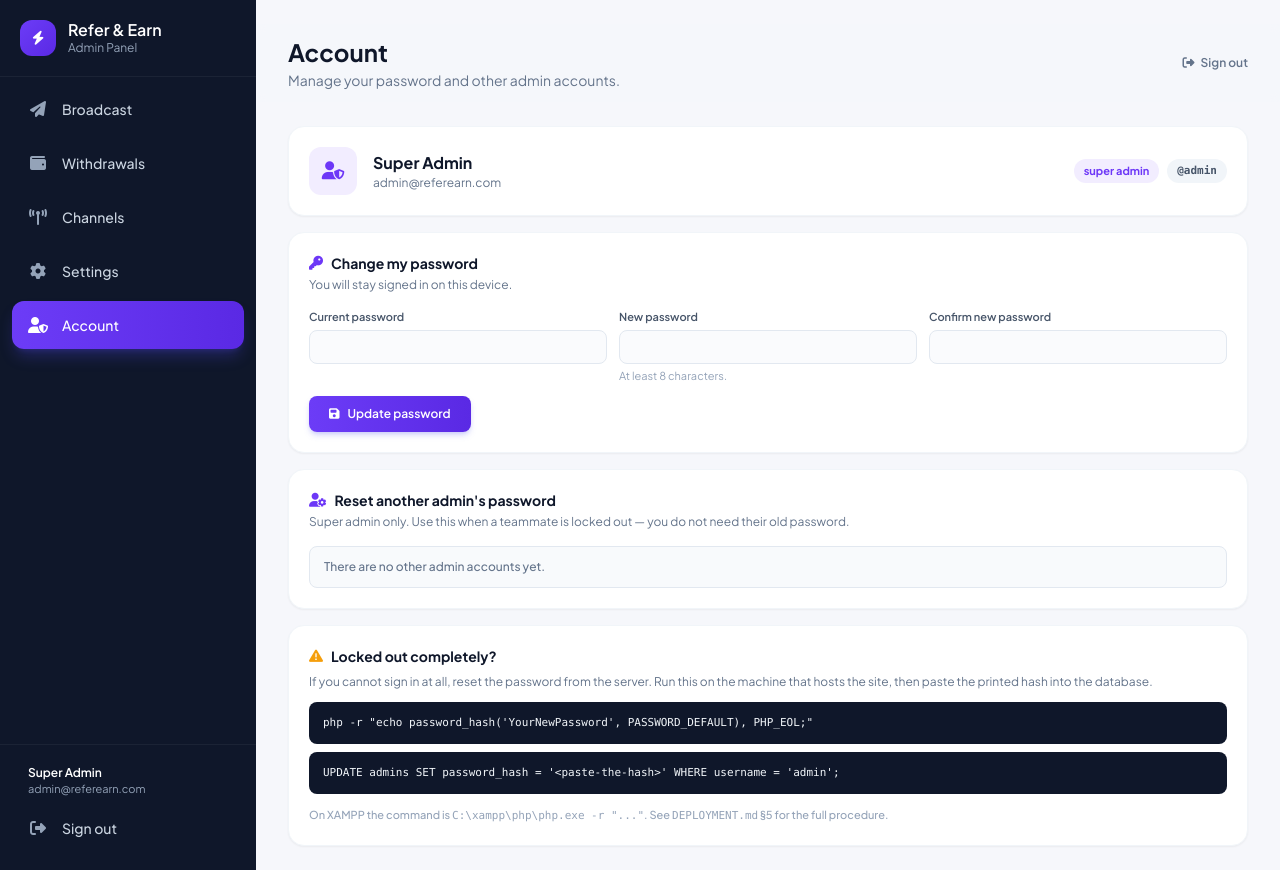
After one commit to sonukr-sharma/test, a PHP site: page /adm/account.php in a window 1280 px wide. The commit adds this page. Run offline with PHP 8.4, Linux system fonts and the light colour scheme; a user stored in the database is signed in; data comes from the database, SQL or seed files in the repository; some libraries are stand-ins or nearby versions.

Commit message:
connected

```diff
--- /dev/null
+++ b/adm/account.php
@@ -0,0 +1,469 @@
+<?php
+/**
+ * Admin — Account & password
+ *
+ * Lets the signed-in admin change their own password, and lets a super_admin
+ * reset the password of any other admin account.
+ */
+declare(strict_types=1);
+
+require_once __DIR__ . '/../config.php';
+
+$admin = require_admin();
+
+$notice = null;
+$error  = null;
+$errors = [];
+
+/* ---------------------------------------------------------------------
+ |  Actions
+ * ------------------------------------------------------------------- */
+
+if ($_SERVER['REQUEST_METHOD'] === 'POST') {
+    if (!csrf_verify($_POST['csrf_token'] ?? null)) {
+        $error = 'Your session expired. Please try again.';
+    } else {
+        $action = (string) ($_POST['action'] ?? '');
+
+        try {
+            $pdo = db();
+
+            switch ($action) {
+                /* -----------------------------------------------------
+                 |  Change my own password
+                 * --------------------------------------------------- */
+                case 'change_own':
+                    $current = (string) ($_POST['current_password'] ?? '');
+                    $new     = (string) ($_POST['new_password'] ?? '');
+                    $confirm = (string) ($_POST['confirm_password'] ?? '');
+
+                    $stmt = $pdo->prepare('SELECT `password_hash` FROM `admins` WHERE `id` = :id LIMIT 1');
+                    $stmt->execute([':id' => $admin['id']]);
+                    $hash = (string) ($stmt->fetchColumn() ?: '');
+
+                    if ($current === '') {
+                        $errors['current_password'] = 'Enter your current password.';
+                    } elseif (!password_verify($current, $hash)) {
+                        $errors['current_password'] = 'That is not your current password.';
+                    }
+
+                    if ($new === '') {
+                        $errors['new_password'] = 'Enter a new password.';
+                    } elseif (strlen($new) < 8) {
+                        $errors['new_password'] = 'Use at least 8 characters.';
+                    } elseif ($new === $current) {
+                        $errors['new_password'] = 'The new password must be different.';
+                    }
+
+                    if ($confirm === '') {
+                        $errors['confirm_password'] = 'Repeat the new password.';
+                    } elseif ($new !== $confirm) {
+                        $errors['confirm_password'] = 'The two passwords do not match.';
+                    }
+
+                    if ($errors === []) {
+                        $upd = $pdo->prepare('UPDATE `admins` SET `password_hash` = :h WHERE `id` = :id');
+                        $upd->execute([
+                            ':h'  => password_hash($new, PASSWORD_BCRYPT),
+                            ':id' => $admin['id'],
+                        ]);
+
+                        $log = $pdo->prepare(
+                            'INSERT INTO `audit_logs` (`admin_id`, `action`, `entity_type`, `entity_id`, `ip_address`)
+                             VALUES (:a, :act, :et, :eid, :ip)'
+                        );
+                        $log->execute([
+                            ':a'   => $admin['id'],
+                            ':act' => 'admin.password_changed',
+                            ':et'  => 'admin',
+                            ':eid' => $admin['id'],
+                            ':ip'  => $_SERVER['REMOTE_ADDR'] ?? null,
+                        ]);
+
+                        $notice = 'Your password has been changed.';
+                    }
+                    break;
+
+                /* -----------------------------------------------------
+                 |  Reset another admin's password (super_admin only)
+                 * --------------------------------------------------- */
+                case 'reset_other':
+                    if (($admin['role'] ?? '') !== 'super_admin') {
+                        $error = 'Only a super admin can reset another account.';
+                        break;
+                    }
+
+                    $targetId = (int) ($_POST['admin_id'] ?? 0);
+                    $new      = (string) ($_POST['new_password'] ?? '');
+                    $confirm  = (string) ($_POST['confirm_password'] ?? '');
+
+                    if ($targetId === 0) {
+                        $error = 'Pick an account to reset.';
+                        break;
+                    }
+
+                    if ($targetId === (int) $admin['id']) {
+                        $error = 'Use "Change my password" for your own account.';
+                        break;
+                    }
+
+                    if (strlen($new) < 8) {
+                        $errors['new_password'] = 'Use at least 8 characters.';
+                    }
+
+                    if ($new !== $confirm) {
+                        $errors['confirm_password'] = 'The two passwords do not match.';
+                    }
+
+                    if ($errors !== []) {
+                        break;
+                    }
+
+                    $exists = $pdo->prepare('SELECT `username` FROM `admins` WHERE `id` = :id LIMIT 1');
+                    $exists->execute([':id' => $targetId]);
+                    $targetName = $exists->fetchColumn();
+
+                    if ($targetName === false) {
+                        $error = 'That account no longer exists.';
+                        break;
+                    }
+
+                    $upd = $pdo->prepare('UPDATE `admins` SET `password_hash` = :h WHERE `id` = :id');
+                    $upd->execute([
+                        ':h'  => password_hash($new, PASSWORD_BCRYPT),
+                        ':id' => $targetId,
+                    ]);
+
+                    $log = $pdo->prepare(
+                        'INSERT INTO `audit_logs` (`admin_id`, `action`, `entity_type`, `entity_id`, `meta`, `ip_address`)
+                         VALUES (:a, :act, :et, :eid, :meta, :ip)'
+                    );
+                    $log->execute([
+                        ':a'    => $admin['id'],
+                        ':act'  => 'admin.password_reset',
+                        ':et'   => 'admin',
+                        ':eid'  => $targetId,
+                        ':meta' => json_encode(['target_username' => $targetName], JSON_UNESCAPED_UNICODE),
+                        ':ip'   => $_SERVER['REMOTE_ADDR'] ?? null,
+                    ]);
+
+                    $notice = 'Password reset for "' . $targetName . '".';
+                    break;
+
+                default:
+                    $error = 'Unknown action.';
+            }
+        } catch (Throwable $e) {
+            error_log('adm/account.php failed: ' . $e->getMessage());
+            $error = APP_DEBUG ? $e->getMessage() : 'The action failed. Check the server log.';
+        }
+    }
+}
+
+/* ---------------------------------------------------------------------
+ |  Data
+ * ------------------------------------------------------------------- */
+
+$isSuperAdmin = ($admin['role'] ?? '') === 'super_admin';
+$otherAdmins  = [];
+
+if ($isSuperAdmin) {
+    try {
+        $stmt = db()->prepare(
+            'SELECT `id`, `name`, `username`, `email`, `role`, `is_active`, `last_login_at`
+               FROM `admins`
+              WHERE `id` <> :id
+              ORDER BY `name`'
+        );
+        $stmt->execute([':id' => $admin['id']]);
+        $otherAdmins = $stmt->fetchAll();
+    } catch (Throwable $e) {
+        error_log('adm/account.php list failed: ' . $e->getMessage());
+    }
+}
+?>
+<!DOCTYPE html>
+<html lang="en">
+<head>
+  <meta charset="UTF-8" />
+  <meta name="viewport" content="width=device-width, initial-scale=1.0" />
+  <title>Refer &amp; Earn - Account</title>
+  <script src="https://cdn.tailwindcss.com"></script>
+  <link rel="stylesheet" href="https://cdnjs.cloudflare.com/ajax/libs/font-awesome/6.5.1/css/all.min.css" />
+  <link href="https://fonts.googleapis.com/css2?family=Plus+Jakarta+Sans:wght@400;500;600;700;800&display=swap" rel="stylesheet" />
+  <style>body{font-family:'Plus Jakarta Sans',sans-serif;}</style>
+</head>
+<body class="bg-[#f6f7fb] text-slate-900 antialiased">
+
+<div class="flex min-h-screen">
+
+  <!-- Sidebar -->
+  <aside id="sidebar" class="fixed lg:static inset-y-0 left-0 z-50 w-64 bg-[#0f172a] flex flex-col py-5 -translate-x-full lg:translate-x-0 transition-transform duration-300">
+    <div class="flex items-center justify-between gap-3 px-5 pb-5 border-b border-white/5">
+      <div class="flex items-center gap-3">
+        <div class="w-9 h-9 rounded-xl bg-gradient-to-br from-[#6c3cf7] to-[#5a29e4] flex items-center justify-center">
+          <i class="fa-solid fa-bolt text-white text-sm"></i>
+        </div>
+        <div>
+          <h1 class="text-white font-semibold text-base leading-tight">Refer &amp; Earn</h1>
+          <p class="text-xs text-slate-400">Admin Panel</p>
+        </div>
+      </div>
+      <button onclick="toggleSidebar()" class="lg:hidden text-slate-400 hover:text-white p-1">
+        <i class="fa-solid fa-xmark text-xl"></i>
+      </button>
+    </div>
+
+    <nav class="mt-2 px-3 space-y-1.5 text-sm font-medium flex-1 overflow-y-auto">
+      <a href="broadcast.php" class="flex items-center gap-3.5 px-4 py-3 rounded-xl text-slate-300 hover:bg-white/5 transition">
+        <i class="fa-solid fa-paper-plane text-slate-400 w-5 text-center text-base"></i>
+        <span>Broadcast</span>
+      </a>
+      <a href="withdrawal.php" class="flex items-center gap-3.5 px-4 py-3 rounded-xl text-slate-300 hover:bg-white/5 transition">
+        <i class="fa-solid fa-wallet text-slate-400 w-5 text-center text-base"></i>
+        <span>Withdrawals</span>
+      </a>
+      <a href="channels.php" class="flex items-center gap-3.5 px-4 py-3 rounded-xl text-slate-300 hover:bg-white/5 transition">
+        <i class="fa-solid fa-tower-broadcast text-slate-400 w-5 text-center text-base"></i>
+        <span>Channels</span>
+      </a>
+      <a href="settings.php" class="flex items-center gap-3.5 px-4 py-3 rounded-xl text-slate-300 hover:bg-white/5 transition">
+        <i class="fa-solid fa-gear text-slate-400 w-5 text-center text-base"></i>
+        <span>Settings</span>
+      </a>
+      <a href="account.php" class="flex items-center gap-3.5 px-4 py-3 rounded-xl bg-gradient-to-r from-[#6c3cf7] to-[#5a29e4] text-white shadow-lg shadow-indigo-600/30">
+        <i class="fa-solid fa-user-shield text-white w-5 text-center text-base"></i>
+        <span>Account</span>
+      </a>
+    </nav>
+
+    <div class="px-3 pt-3 mt-2 border-t border-white/5">
+      <div class="px-4 py-2">
+        <p class="text-xs font-semibold text-white truncate"><?= e((string) $admin['name']) ?></p>
+        <p class="text-[11px] text-slate-400 truncate"><?= e((string) $admin['email']) ?></p>
+      </div>
+      <a href="logout.php" class="flex items-center gap-3.5 px-4 py-2.5 rounded-xl text-slate-300 hover:bg-white/5 transition text-sm font-medium">
+        <i class="fa-solid fa-right-from-bracket text-slate-400 w-5 text-center text-base"></i>
+        <span>Sign out</span>
+      </a>
+    </div>
+  </aside>
+
+  <div id="overlay" onclick="toggleSidebar()" class="fixed inset-0 bg-black/40 z-40 hidden lg:hidden"></div>
+
+  <!-- Main -->
+  <main class="flex-1 w-full px-4 sm:px-6 lg:px-8 py-4 sm:py-6 max-w-[1440px] mx-auto overflow-x-hidden">
+
+    <header class="sticky top-0 z-30 flex items-center justify-between gap-4 mb-6 -mx-4 sm:-mx-6 lg:-mx-8 px-4 sm:px-6 lg:px-8 py-3 bg-[#f6f7fb]/90 backdrop-blur-sm">
+      <div class="flex items-start sm:items-center gap-3">
+        <button onclick="toggleSidebar()" aria-label="Open menu" class="lg:hidden mt-0.5 sm:mt-0 w-10 h-10 rounded-xl bg-gradient-to-br from-[#6c3cf7] to-[#5a29e4] text-white shadow-md shadow-indigo-500/30 flex items-center justify-center shrink-0 transition">
+          <i class="fa-solid fa-bars text-base"></i>
+        </button>
+        <div>
+          <h2 class="text-xl sm:text-2xl font-bold text-slate-900">Account</h2>
+          <p class="text-xs sm:text-sm text-slate-500 mt-0.5">Manage your password and other admin accounts.</p>
+        </div>
+      </div>
+      <a href="logout.php" class="text-xs font-semibold text-slate-500 hover:text-slate-800 whitespace-nowrap">
+        <i class="fa-solid fa-right-from-bracket mr-1"></i> Sign out
+      </a>
+    </header>
+
+    <?php if ($notice !== null): ?>
+      <div class="mb-4 bg-emerald-50 border border-emerald-200 text-emerald-800 rounded-2xl px-4 py-3 text-sm font-semibold flex items-start gap-2.5">
+        <i class="fa-solid fa-circle-check mt-0.5"></i><span><?= e($notice) ?></span>
+      </div>
+    <?php endif; ?>
+
+    <?php if ($error !== null): ?>
+      <div class="mb-4 bg-rose-50 border border-rose-200 text-rose-800 rounded-2xl px-4 py-3 text-sm font-semibold flex items-start gap-2.5">
+        <i class="fa-solid fa-circle-exclamation mt-0.5"></i><span><?= e($error) ?></span>
+      </div>
+    <?php endif; ?>
+
+    <!-- Who am I -->
+    <div class="bg-white rounded-2xl p-5 shadow-sm border border-slate-100 mb-4">
+      <div class="flex flex-col sm:flex-row sm:items-center gap-4">
+        <div class="w-12 h-12 rounded-xl bg-[#f2edff] text-[#6d37f7] flex items-center justify-center shrink-0">
+          <i class="fa-solid fa-user-shield text-lg"></i>
+        </div>
+        <div class="min-w-0 flex-1">
+          <h3 class="text-sm sm:text-base font-bold text-slate-900 truncate"><?= e((string) $admin['name']) ?></h3>
+          <p class="text-xs text-slate-500 truncate"><?= e((string) $admin['email']) ?></p>
+        </div>
+        <div class="flex flex-wrap items-center gap-2 shrink-0">
+          <span class="text-[11px] font-bold px-2.5 py-1 rounded-full bg-[#f2edff] text-[#6d37f7]">
+            <?= e(str_replace('_', ' ', (string) $admin['role'])) ?>
+          </span>
+          <span class="text-[11px] font-semibold px-2.5 py-1 rounded-full bg-slate-100 text-slate-600 font-mono">
+            @<?= e((string) $admin['username']) ?>
+          </span>
+        </div>
+      </div>
+    </div>
+
+    <!-- Change my password -->
+    <div class="bg-white rounded-2xl p-5 shadow-sm border border-slate-100 mb-4">
+      <h3 class="text-sm font-bold text-slate-900 mb-1 flex items-center gap-2">
+        <i class="fa-solid fa-key text-[#6d37f7]"></i> Change my password
+      </h3>
+      <p class="text-xs text-slate-500 mb-4">You will stay signed in on this device.</p>
+
+      <form method="post" class="grid grid-cols-1 sm:grid-cols-3 gap-3" autocomplete="off">
+        <?= csrf_field() ?>
+        <input type="hidden" name="action" value="change_own">
+
+        <div>
+          <label class="block text-[11px] font-semibold text-slate-600 mb-1">Current password</label>
+          <input type="password" name="current_password" autocomplete="current-password"
+                 class="w-full px-3 py-2 text-xs rounded-lg border <?= isset($errors['current_password']) ? 'border-rose-400' : 'border-slate-200' ?> bg-slate-50/70 focus:outline-none focus:border-indigo-500" />
+          <?php if (isset($errors['current_password'])): ?>
+            <p class="mt-1 text-[11px] font-semibold text-rose-600"><?= e($errors['current_password']) ?></p>
+          <?php endif; ?>
+        </div>
+
+        <div>
+          <label class="block text-[11px] font-semibold text-slate-600 mb-1">New password</label>
+          <input type="password" name="new_password" autocomplete="new-password"
+                 class="w-full px-3 py-2 text-xs rounded-lg border <?= isset($errors['new_password']) ? 'border-rose-400' : 'border-slate-200' ?> bg-slate-50/70 focus:outline-none focus:border-indigo-500" />
+          <?php if (isset($errors['new_password'])): ?>
+            <p class="mt-1 text-[11px] font-semibold text-rose-600"><?= e($errors['new_password']) ?></p>
+          <?php else: ?>
+            <p class="mt-1 text-[11px] text-slate-400">At least 8 characters.</p>
+          <?php endif; ?>
+        </div>
+
+        <div>
+          <label class="block text-[11px] font-semibold text-slate-600 mb-1">Confirm new password</label>
+          <input type="password" name="confirm_password" autocomplete="new-password"
+                 class="w-full px-3 py-2 text-xs rounded-lg border <?= isset($errors['confirm_password']) ? 'border-rose-400' : 'border-slate-200' ?> bg-slate-50/70 focus:outline-none focus:border-indigo-500" />
+          <?php if (isset($errors['confirm_password'])): ?>
+            <p class="mt-1 text-[11px] font-semibold text-rose-600"><?= e($errors['confirm_password']) ?></p>
+          <?php endif; ?>
+        </div>
+
+        <div class="sm:col-span-3">
+          <button type="submit"
+                  class="w-full sm:w-auto bg-gradient-to-r from-[#6c3cf7] to-[#5a29e4] hover:opacity-95 text-white font-semibold text-xs px-5 py-2.5 rounded-lg shadow-md shadow-indigo-500/25 flex items-center justify-center gap-2 transition">
+            <i class="fa-solid fa-floppy-disk"></i><span>Update password</span>
+          </button>
+        </div>
+      </form>
+    </div>
+
+    <?php if ($isSuperAdmin): ?>
+      <!-- Reset another admin -->
+      <div class="bg-white rounded-2xl p-5 shadow-sm border border-slate-100 mb-4">
+        <h3 class="text-sm font-bold text-slate-900 mb-1 flex items-center gap-2">
+          <i class="fa-solid fa-user-gear text-[#6d37f7]"></i> Reset another admin's password
+        </h3>
+        <p class="text-xs text-slate-500 mb-4">
+          Super admin only. Use this when a teammate is locked out — you do not need their old password.
+        </p>
+
+        <?php if ($otherAdmins === []): ?>
+          <p class="px-3.5 py-3 rounded-lg bg-slate-50 border border-slate-200 text-xs font-medium text-slate-500">
+            There are no other admin accounts yet.
+          </p>
+        <?php else: ?>
+          <form method="post" class="grid grid-cols-1 sm:grid-cols-3 gap-3" autocomplete="off">
+            <?= csrf_field() ?>
+            <input type="hidden" name="action" value="reset_other">
+
+            <div>
+              <label class="block text-[11px] font-semibold text-slate-600 mb-1">Account</label>
+              <select name="admin_id" required
+                      class="w-full px-3 py-2 text-xs rounded-lg border border-slate-200 bg-slate-50/70 focus:outline-none focus:border-indigo-500">
+                <option value="">Choose an account…</option>
+                <?php foreach ($otherAdmins as $other): ?>
+                  <option value="<?= (int) $other['id'] ?>">
+                    <?= e((string) $other['name']) ?> (@<?= e((string) $other['username']) ?>)<?= (int) $other['is_active'] === 1 ? '' : ' — inactive' ?>
+                  </option>
+                <?php endforeach; ?>
+              </select>
+            </div>
+
+            <div>
+              <label class="block text-[11px] font-semibold text-slate-600 mb-1">New password</label>
+              <input type="password" name="new_password" autocomplete="new-password"
+                     class="w-full px-3 py-2 text-xs rounded-lg border <?= isset($errors['new_password']) ? 'border-rose-400' : 'border-slate-200' ?> bg-slate-50/70 focus:outline-none focus:border-indigo-500" />
+              <?php if (isset($errors['new_password'])): ?>
+                <p class="mt-1 text-[11px] font-semibold text-rose-600"><?= e($errors['new_password']) ?></p>
+              <?php else: ?>
+                <p class="mt-1 text-[11px] text-slate-400">At least 8 characters.</p>
+              <?php endif; ?>
+            </div>
+
+            <div>
+              <label class="block text-[11px] font-semibold text-slate-600 mb-1">Confirm new password</label>
+              <input type="password" name="confirm_password" autocomplete="new-password"
+                     class="w-full px-3 py-2 text-xs rounded-lg border <?= isset($errors['confirm_password']) ? 'border-rose-400' : 'border-slate-200' ?> bg-slate-50/70 focus:outline-none focus:border-indigo-500" />
+              <?php if (isset($errors['confirm_password'])): ?>
+                <p class="mt-1 text-[11px] font-semibold text-rose-600"><?= e($errors['confirm_password']) ?></p>
+              <?php endif; ?>
+            </div>
+
+            <div class="sm:col-span-3">
+              <button type="submit"
+                      onclick="return confirm('Reset this account\'s password?');"
+                      class="w-full sm:w-auto bg-slate-900 hover:bg-slate-800 text-white font-semibold text-xs px-5 py-2.5 rounded-lg shadow-md flex items-center justify-center gap-2 transition">
+                <i class="fa-solid fa-rotate"></i><span>Reset password</span>
+              </button>
+            </div>
+          </form>
+
+          <!-- Existing accounts -->
+          <div class="mt-5 pt-4 border-t border-slate-100">
+            <p class="text-[11px] font-bold text-slate-500 uppercase tracking-wide mb-2">All admin accounts</p>
+            <div class="space-y-1.5">
+              <?php foreach ($otherAdmins as $other): ?>
+                <div class="flex flex-wrap items-center justify-between gap-2 px-3 py-2 rounded-lg bg-slate-50">
+                  <div class="min-w-0">
+                    <p class="text-xs font-semibold text-slate-800 truncate"><?= e((string) $other['name']) ?></p>
+                    <p class="text-[11px] text-slate-500 truncate"><?= e((string) $other['email']) ?></p>
+                  </div>
+                  <div class="flex items-center gap-2 shrink-0">
+                    <span class="text-[10px] font-bold px-2 py-0.5 rounded-full bg-white text-slate-600 border border-slate-200">
+                      <?= e(str_replace('_', ' ', (string) $other['role'])) ?>
+                    </span>
+                    <span class="text-[10px] font-bold px-2 py-0.5 rounded-full <?= (int) $other['is_active'] === 1 ? 'bg-emerald-50 text-emerald-700' : 'bg-slate-200 text-slate-500' ?>">
+                      <?= (int) $other['is_active'] === 1 ? 'active' : 'inactive' ?>
+                    </span>
+                  </div>
+                </div>
+              <?php endforeach; ?>
+            </div>
+          </div>
+        <?php endif; ?>
+      </div>
+    <?php endif; ?>
+
+    <!-- Locked out? -->
+    <div class="bg-white rounded-2xl p-5 shadow-sm border border-slate-100">
+      <h3 class="text-sm font-bold text-slate-900 mb-2 flex items-center gap-2">
+        <i class="fa-solid fa-triangle-exclamation text-amber-500"></i> Locked out completely?
+      </h3>
+      <p class="text-xs text-slate-500 mb-3">
+        If you cannot sign in at all, reset the password from the server. Run this on the machine
+        that hosts the site, then paste the printed hash into the database.
+      </p>
+      <pre class="px-3.5 py-3 rounded-lg bg-slate-900 text-slate-100 text-[11px] font-mono overflow-x-auto leading-relaxed">php -r "echo password_hash('YourNewPassword', PASSWORD_DEFAULT), PHP_EOL;"</pre>
+      <pre class="mt-2 px-3.5 py-3 rounded-lg bg-slate-900 text-slate-100 text-[11px] font-mono overflow-x-auto leading-relaxed">UPDATE admins SET password_hash = '&lt;paste-the-hash&gt;' WHERE username = 'admin';</pre>
+      <p class="mt-3 text-[11px] text-slate-400 font-medium leading-relaxed">
+        On XAMPP the command is
+        <span class="font-mono">C:\xampp\php\php.exe -r "..."</span>.
+        See <span class="font-mono">DEPLOYMENT.md</span> §5 for the full procedure.
+      </p>
+    </div>
+
+  </main>
+</div>
+
+<script>
+  function toggleSidebar() {
+    document.getElementById('sidebar').classList.toggle('-translate-x-full');
+    document.getElementById('overlay').classList.toggle('hidden');
+  }
+</script>
+</body>
+</html>
```
Also changed, not shown: adm/broadcast.php (+14 -10 lines), adm/channels.php (+51 -32 lines), adm/settings.php (+10 -6 lines), adm/withdrawal.php (+8 -4 lines), 1 other file.
